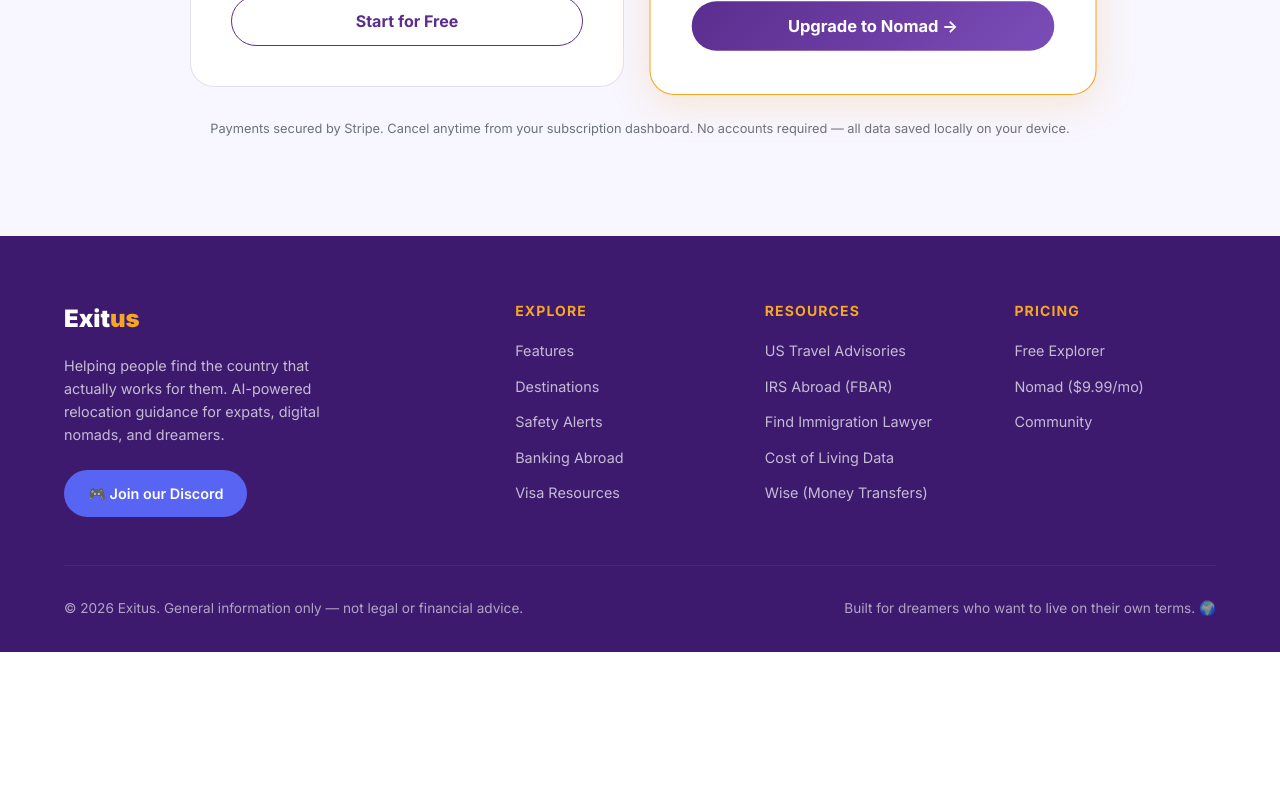
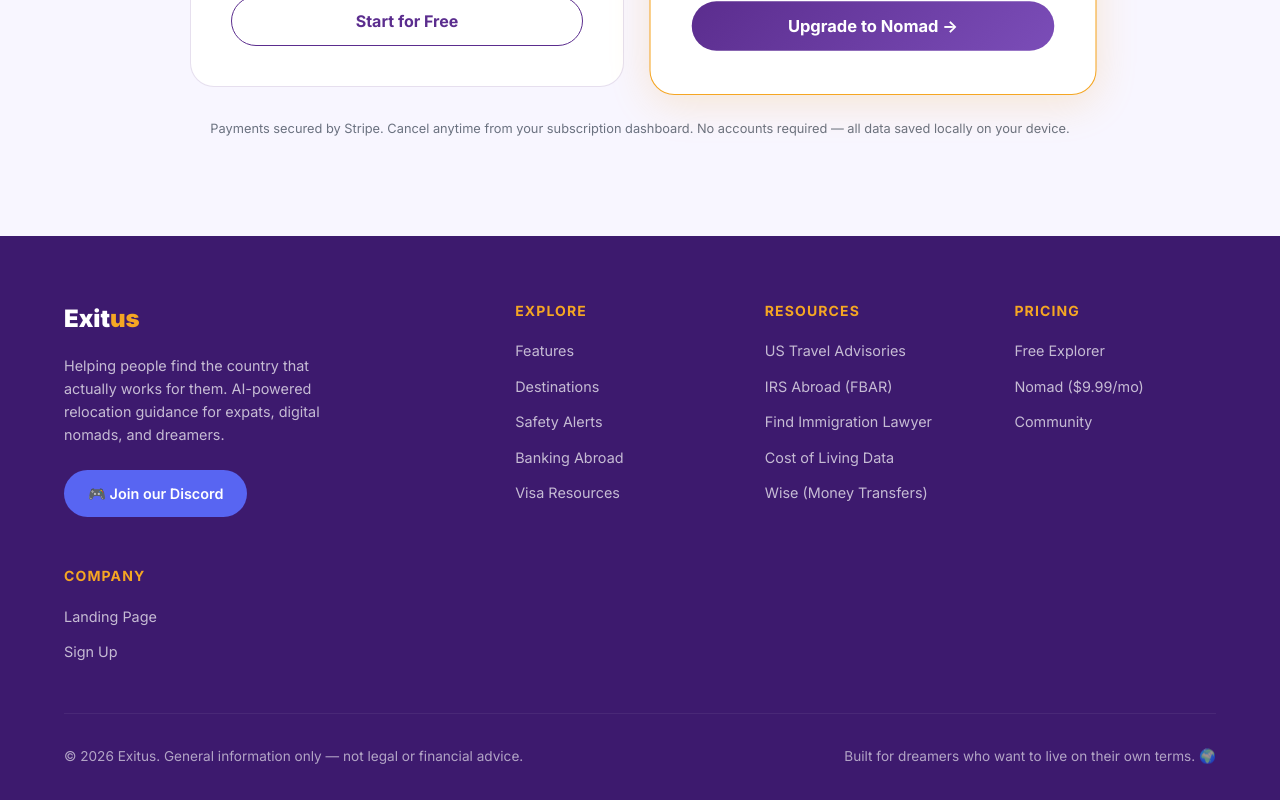
Before and after one commit to PheniteSW/Exitus, a React (Vite) app: page / in a window 1280 px wide. Shown: the part 7729-8529 px from the top of the page. Before the commit the page ends 8381 px from the top, so only its background shows below. Built offline with nearby package versions, Linux system fonts and the light colour scheme; no server answers.

Commit message:
Add landing page and sign up links to footer

```diff
--- a/src/components/Footer.jsx
+++ b/src/components/Footer.jsx
@@ -44,6 +44,14 @@ export default function Footer() {
               <li><a href="https://discord.gg/TVJk5VqE" target="_blank" rel="noopener noreferrer">Community</a></li>
             </ul>
           </div>
+
+          <div>
+            <div className="footer-heading">Company</div>
+            <ul className="footer-links">
+              <li><a href="https://phenitesw.github.io/Phenite/" target="_blank" rel="noopener noreferrer">Landing Page</a></li>
+              <li><a href="https://phenitesw.github.io/ExitUsSignUp/" target="_blank" rel="noopener noreferrer">Sign Up</a></li>
+            </ul>
+          </div>
         </div>
 
         <div className="footer-bottom">
```
